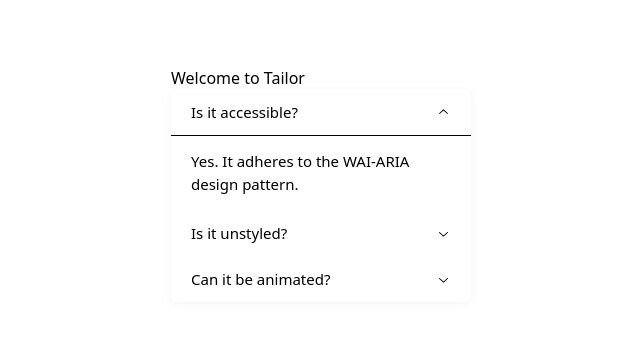
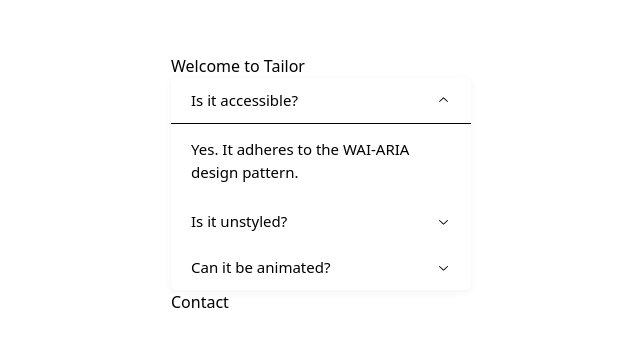
Before and after one commit to bluethreadmade/Career-Manager, a React (Vite) app in the folder client/: page / in a window 1280 px wide. Shown: the part 216-562 px from the top of the page, without its empty margins (319-959 px from the left). Built offline with nearby package versions, Linux system fonts and the light colour scheme.

Commit message:
prototype checkbox, created sections directory and contactsection component

```diff
--- a/client/package.json
+++ b/client/package.json
@@ -11,6 +11,7 @@
   },
   "dependencies": {
     "@radix-ui/react-accordion": "^1.2.3",
+    "@radix-ui/react-checkbox": "^1.1.5",
     "@radix-ui/react-icons": "^1.3.2",
     "@tailwindcss/vite": "^4.0.6",
     "classnames": "^2.5.1",
--- /dev/null
+++ b/client/src/components/CheckBox.jsx
@@ -0,0 +1,28 @@
+/* DEPENDENCIES */
+import * as React from "react";
+import { Checkbox } from "radix-ui";
+import { CheckIcon } from "@radix-ui/react-icons";
+
+/* FUNCTIONS */
+const CheckBox = () => {
+    return(
+		<div className="flex items-center">
+			<Checkbox.Root
+				className="flex size-[25px] appearance-none items-center justify-center rounded bg-white shadow-[0_2px_10px] shadow-blackA4 outline-none hover:bg-violet3 focus:shadow-[0_0_0_2px_black]"
+				defaultChecked
+				id="c1"
+			>
+				<Checkbox.Indicator className="text-violet11">
+					<CheckIcon />
+				</Checkbox.Indicator>
+			</Checkbox.Root>
+			<label
+				className="pl-[15px] text-[15px] leading-none text-black"
+			>
+				Accept terms and conditions.
+			</label>
+		</div>
+    );
+};
+
+export default CheckBox;
--- /dev/null
+++ b/client/src/components/Sections/ContactSection.jsx
@@ -0,0 +1,19 @@
+/* DEPENDENCIES */
+import * as React from "react";
+
+// Display a 2 column list of contact datapoints
+// with checkboxes or something to signify which should be displayed or not
+// an edit button should open all the datapoints in edit mode
+// in edit mode each datapoint should get a save icon, and a cancel icon and  get highligted if they've been changed
+
+/* FUNCTIONS */
+const ContactSection = () => {
+    return(
+		<div className="flex items-center">
+            <h1>Contact</h1>
+
+		</div>
+    );
+};
+
+export default ContactSection;
--- a/client/src/pages/home.jsx
+++ b/client/src/pages/home.jsx
@@ -1,17 +1,18 @@
 /* DEPENDENCIES */
 import React from 'react';
 import AccordionDemo from '../components/Accordian';
+import ContactSection from '../components/sections/ContactSection';
 
 /* HOMEPAGE */
 function Home(){
 
-  // If videos are loaded, show videos
   return (
     <div id="homepage" >
         <h1>
           Welcome to Tailor
         </h1>
         <AccordionDemo></AccordionDemo>
+        <ContactSection></ContactSection>
     </div>
   )
 }
```
Also changed, not shown: client/src/components/ContactInformation.jsx (deleted, +0 -14 lines), 1 other file (tests, documents, lock files or other folders).
